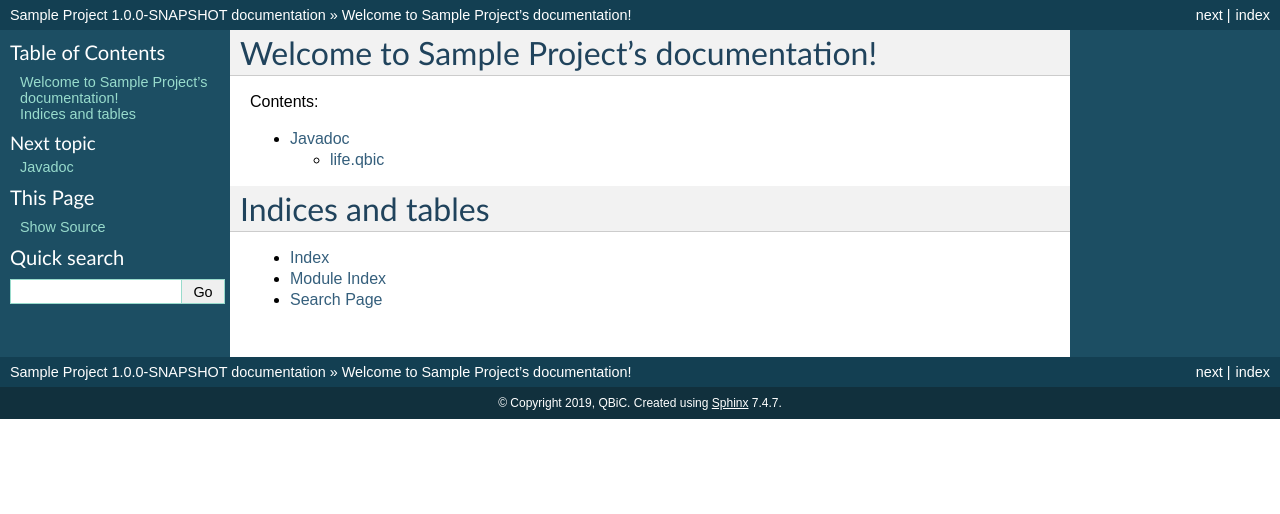
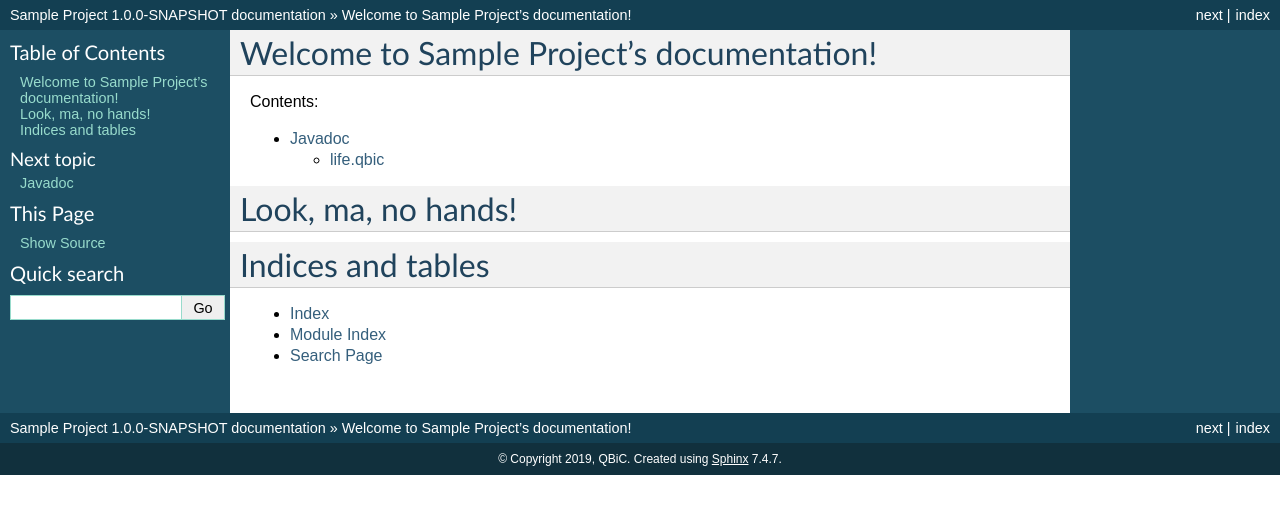
Before and after one commit to chahuistle/readthedocs-test, a Sphinx documentation site: the page built from docs/index.rst, in a window 1280 px wide. Shown: the top 514 px of the page. Built offline with Sphinx 7.4.7, drawn with Linux system fonts in a browser that asks for light colours.

Commit message:
[skip travis] Updated documentation

```diff
--- a/docs/index.rst
+++ b/docs/index.rst
@@ -12,6 +12,8 @@ Welcome to Sample Project's documentation!
 
    packages
 
+Look, ma, no hands!
+===================
 
 
 Indices and tables
```
